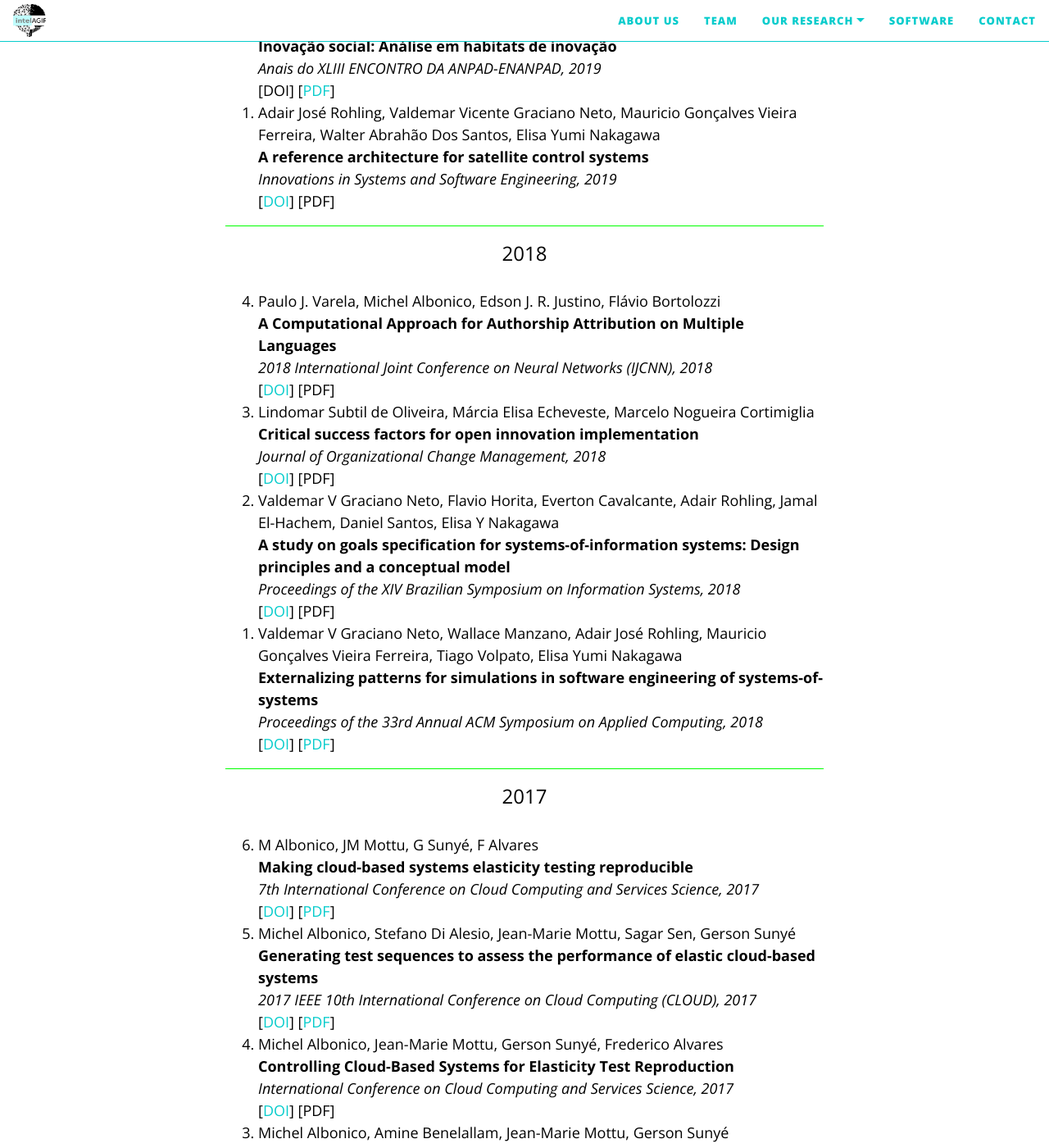
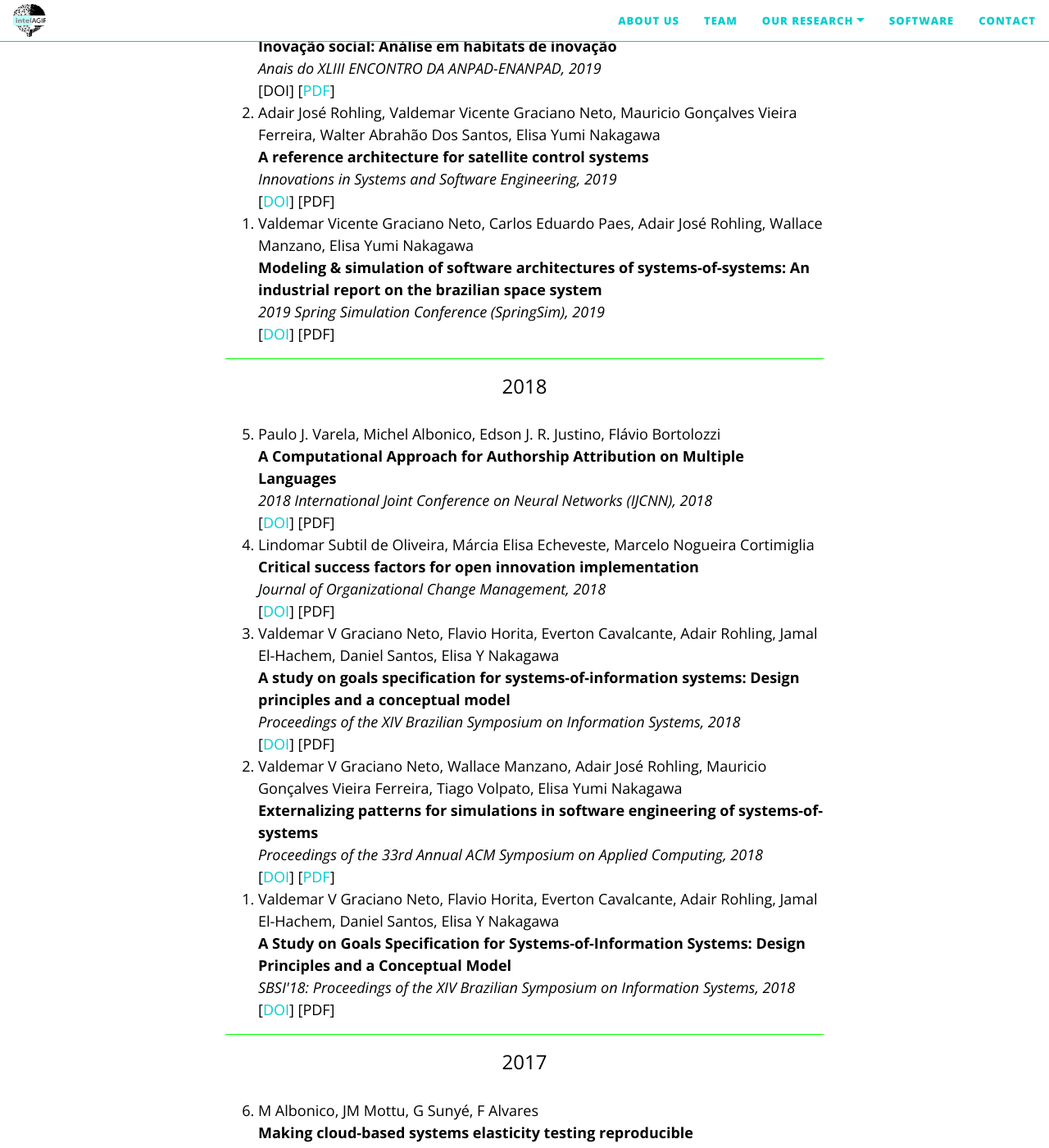
Before and after one commit to IntelAgir-Research-Group/intelagir-research-group.github.io, a Jekyll site: the page built from pages/publications.md, in a window 1280 px wide and 1400 px high, scrolled down 2103 px. Shown: the whole window at 82% size. Built offline with Jekyll 4.4.1, drawn with Linux system fonts in a browser that asks for light colours; nearby versions of some CDN libraries; some of the changed text lies outside the part shown.

Commit message:
Update publications.md

```diff
--- a/pages/publications.md
+++ b/pages/publications.md
@@ -354,6 +354,14 @@ publications:
     year: 2019
     type: conference
 
+  - title: "Modeling & simulation of software architectures of systems-of-systems: An industrial report on the brazilian space system"
+    authors: Valdemar Vicente Graciano Neto, Carlos Eduardo Paes, Adair José Rohling, Wallace Manzano, Elisa Yumi Nakagawa
+    venue: "2019 Spring Simulation Conference (SpringSim)"
+    doi: https://doi.org/10.23919/SpringSim.2019.8732870
+    url: #
+    year: 2019
+    type: conference
+
   - title: "A study on goals specification for systems-of-information systems: Design principles and a conceptual model"
     authors: Valdemar V Graciano Neto, Flavio Horita, Everton Cavalcante, Adair Rohling, Jamal El-Hachem, Daniel Santos, Elisa Y Nakagawa
     venue: "Proceedings of the XIV Brazilian Symposium on Information Systems"
@@ -370,5 +378,21 @@ publications:
     year: 2018
     type: conference
 
+  - title: "A Study on Goals Specification for Systems-of-Information Systems: Design Principles and a Conceptual Model"
+    authors: Valdemar V Graciano Neto, Flavio Horita, Everton Cavalcante, Adair Rohling, Jamal El-Hachem, Daniel Santos, Elisa Y Nakagawa
+    venue: "SBSI'18: Proceedings of the XIV Brazilian Symposium on Information Systems"
+    doi: https://doi.org/10.1145/3229345.3229369
+    url: #
+    year: 2018
+    type: conference
+
+  - title: "Concurrent Structured Analysis SE method applied to a solar irradiance monitor satellite"
+    authors: Rodrigo Britto Maria, Halph Macedo Fraulob, Adrielle Chiaki, Gabriel G Coronel M, Adair Rohling, Geilson Loureiro
+    venue: "INCOSE International Symposium"
+    doi: https://doi.org/10.1002/j.2334-5837.2016.00183.x
+    url: #
+    year: 2016
+    type: conference
+
 ---
 All the other research will be added soon!
```
